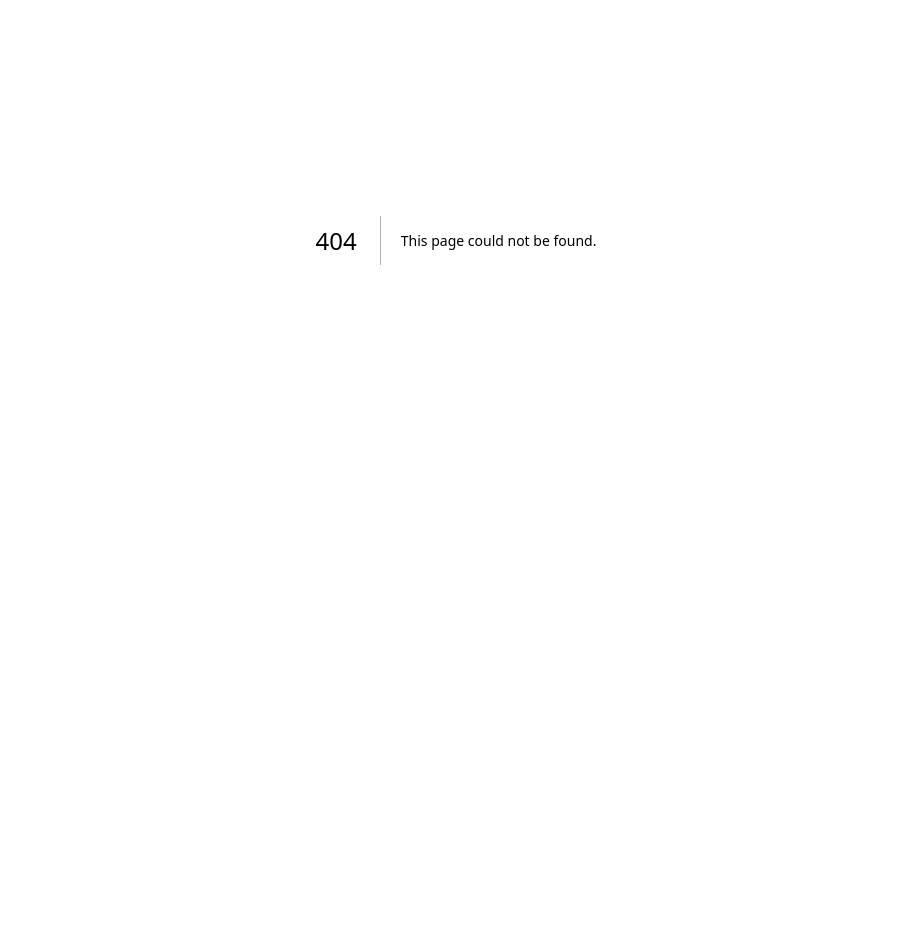
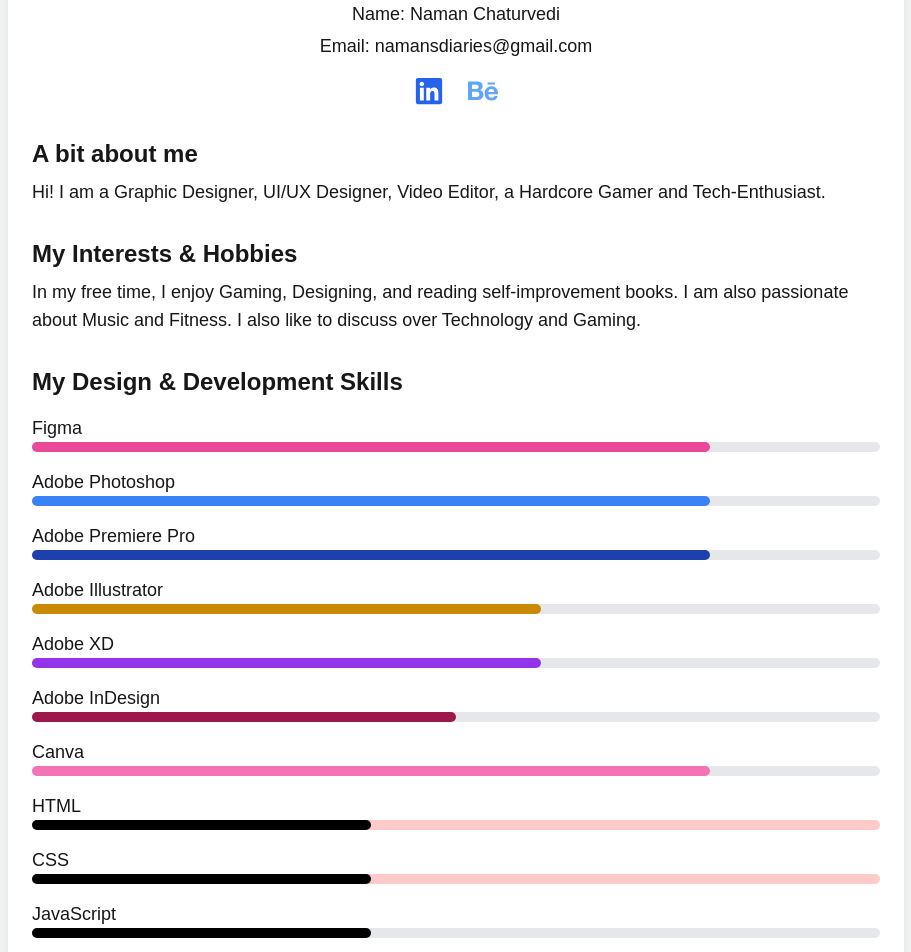
Before and after one commit to half-skirmish/frontend-halfskirmish, a Next.js app: page /contact in a window 1280 px wide. Before the commit this address had no page. Shown: the part 160-1112 px from the top of the page, without its empty margins (184-1095 px from the left). Before the commit the page ends 800 px from the top, so only its background shows below. Built offline with nearby package versions, Linux system fonts and the light colour scheme.

Commit message:
Updated the Contact Page and Blog Post Dates.

```diff
--- a/app/blog/page.js
+++ b/app/blog/page.js
@@ -40,7 +40,7 @@
             by <span className="font-medium text-black dark:text-white">Naman Chaturvedi</span>
           </p>
           <p className="text-sm text-gray-500 mb-2 dark:text-gray-400">
-            Published on: <span className="font-medium text-black dark:text-white">Feb 2, 2025</span>
+            Published on: <span className="font-medium text-black dark:text-white">Feb 4, 2025</span>
           </p>
           <p className="text-sm text-gray-500 mb-2 dark:text-gray-400">
             Category: <span className="font-medium text-black dark:text-white">Gaming</span>
--- a/app/blog/post1/page.js
+++ b/app/blog/post1/page.js
@@ -56,7 +56,7 @@
             <div className="ml-4">
               <p className="font-semibold text-lg">Naman Chaturvedi</p>
               <p className="text-sm text-gray-500">
-                February 2, 2025 · Category: Gaming
+                February 4, 2025 · Category: Gaming
               </p>
             </div>
           </div>
--- a/app/components/Navbar.js
+++ b/app/components/Navbar.js
@@ -67,9 +67,11 @@
                     </a>
 
                     {/* Let's Talk Button */}
+                    <Link href="/contact">
                     <button className="text-[22px] bg-purple-700 text-white w-[133px] h-[40px] rounded-[20px] hover:bg-[#1D3557] transition-colors">
                         Let's Talk
                     </button>
+                    </Link>
                 </div>
 
                 {/* Mobile Menu Toggle Button */}
--- /dev/null
+++ b/app/contact/page.js
@@ -0,0 +1,118 @@
+import { FaLinkedin, FaBehance, FaInstagramSquare } from 'react-icons/fa';
+
+export default function Contact() {
+  return (
+    <div className="min-h-screen bg-gray-100 p-8">
+      <div className="max-w-4xl mx-auto bg-white p-6 rounded-lg shadow-lg">
+        <h1 className="text-4xl font-bold text-center mb-6">Contact Me</h1>
+
+        {/* Contact Info */}
+        <div className="flex flex-col items-center mb-8">
+          <h2 className="text-2xl font-semibold">My Info</h2>
+          <p className="mt-2 text-lg">Name: Naman Chaturvedi</p>
+          <p className="mt-1 text-lg">Email: namansdiaries@gmail.com</p>
+          <div className="mt-4 flex space-x-6">
+            <a href="https://www.linkedin.com/in/naman1905" target="_blank" rel="noopener noreferrer">
+              <FaLinkedin size={30} className="text-blue-600 hover:text-blue-700" />
+            </a>
+            <a href="https://www.behance.net/naman1905" target="_blank" rel="noopener noreferrer">
+              <FaBehance size={30} className="text-blue-400 hover:text-blue-500" />
+            </a>
+          </div>
+        </div>
+
+        {/* About Me Section */}
+        <div className="mb-8">
+          <h3 className="text-2xl font-semibold">A bit about me</h3>
+          <p className="mt-2 text-lg">
+            Hi! I am a Graphic Designer, UI/UX Designer, Video Editor, a Hardcore Gamer and Tech-Enthusiast.
+          </p>
+        </div>
+
+        {/* Interests & Hobbies Section */}
+        <div className="mb-8">
+          <h3 className="text-2xl font-semibold">My Interests & Hobbies</h3>
+          <p className="mt-2 text-lg">
+            In my free time, I enjoy Gaming, Designing, and reading self-improvement books. I am also passionate about Music and
+            Fitness. I also like to discuss over Technology and Gaming.
+          </p>
+        </div>
+
+        {/* Proficiency Level Bars */}
+        <div className="mb-8">
+          <h3 className="text-2xl font-semibold">My Design & Development Skills</h3>
+
+          <div className="mt-4">
+            <p className="text-lg">Figma</p>
+            <div className="w-full bg-gray-200 rounded-full h-2.5">
+              <div className="bg-pink-500 h-2.5 rounded-full" style={{ width: '80%' }}></div>
+            </div>
+          </div>
+
+          <div className="mt-4">
+            <p className="text-lg">Adobe Photoshop</p>
+            <div className="w-full bg-gray-200 rounded-full h-2.5">
+              <div className="bg-blue-500 h-2.5 rounded-full" style={{ width: '80%' }}></div>
+            </div>
+          </div>
+
+          <div className="mt-4">
+            <p className="text-lg">Adobe Premiere Pro</p>
+            <div className="w-full bg-gray-200 rounded-full h-2.5">
+              <div className="bg-blue-800 h-2.5 rounded-full" style={{ width: '80%' }}></div>
+            </div>
+          </div>
+
+          <div className="mt-4">
+            <p className="text-lg">Adobe Illustrator</p>
+            <div className="w-full bg-gray-200 rounded-full h-2.5">
+              <div className="bg-yellow-600 h-2.5 rounded-full" style={{ width: '60%' }}></div>
+            </div>
+          </div>
+
+          <div className="mt-4">
+            <p className="text-lg">Adobe XD</p>
+            <div className="w-full bg-gray-200 rounded-full h-2.5">
+              <div className="bg-purple-600 h-2.5 rounded-full" style={{ width: '60%' }}></div>
+            </div>
+          </div>
+
+          <div className="mt-4">
+            <p className="text-lg">Adobe InDesign</p>
+            <div className="w-full bg-gray-200 rounded-full h-2.5">
+              <div className="bg-pink-800 h-2.5 rounded-full" style={{ width: '50%' }}></div>
+            </div>
+          </div>
+
+          <div className="mt-4">
+            <p className="text-lg">Canva</p>
+            <div className="w-full bg-gray-200 rounded-full h-2.5">
+              <div className="bg-pink-400 h-2.5 rounded-full" style={{ width: '80%' }}></div>
+            </div>
+          </div>
+
+          <div className="mt-4">
+            <p className="text-lg">HTML</p>
+            <div className="w-full bg-red-200 rounded-full h-2.5">
+              <div className="bg-black h-2.5 rounded-full" style={{ width: '40%' }}></div>
+            </div>
+          </div>
+
+          <div className="mt-4">
+            <p className="text-lg">CSS</p>
+            <div className="w-full bg-red-200 rounded-full h-2.5">
+              <div className="bg-black h-2.5 rounded-full" style={{ width: '40%' }}></div>
+            </div>
+          </div>
+
+          <div className="mt-4">
+            <p className="text-lg">JavaScript</p>
+            <div className="w-full bg-gray-200 rounded-full h-2.5">
+              <div className="bg-black h-2.5 rounded-full" style={{ width: '40%' }}></div>
+            </div>
+          </div>
+        </div>
+      </div>
+    </div>
+  );
+}
--- a/app/layout.js
+++ b/app/layout.js
@@ -12,8 +12,8 @@
 });
 
 export const metadata = {
-  title: "Half Skirmish's Portfolio",
-  description: "1% Better Every Damn Day!",
+  title: "Naman Chaturvedi",
+  description: "The Grind Won't Stop",
 };
 
 export default function RootLayout({ children }) {
```
